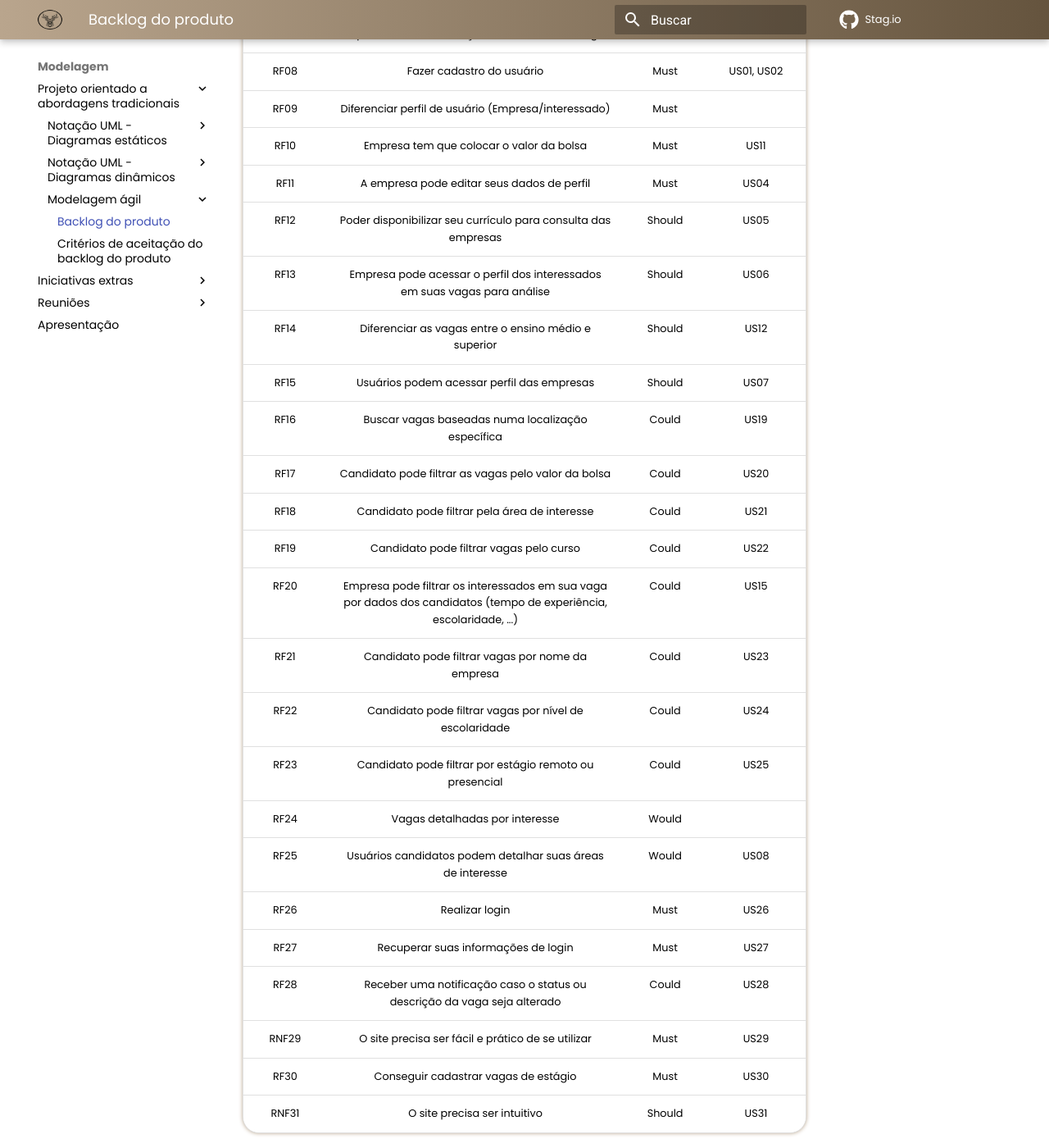
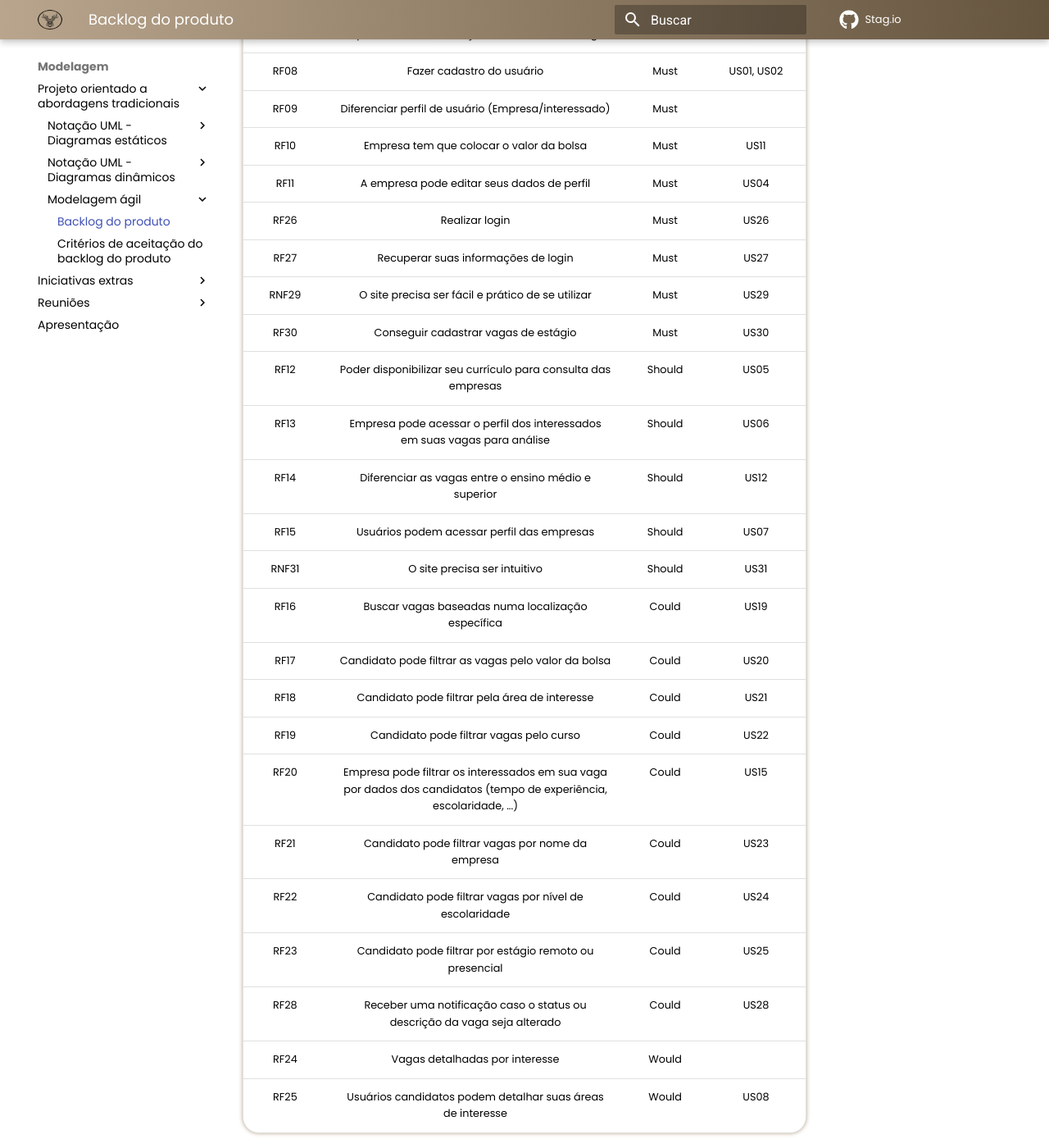
Before and after one commit to UnBArqDsw2021-2/2021.2_G3_stag.io, an MkDocs documentation site: the page built from docs/Modelagem/MA/backlog.md, in a window 1280 px wide and 1400 px high, scrolled down 1229 px. Shown: the whole window at 82% size. Built offline with MkDocs 1.6.1 and Material for MkDocs 9.7.7, drawn with Linux system fonts in a browser that asks for light colours; comment, search, counter and statistics services are not loaded; part of the change alters nothing that is shown; some of the changed text lies outside the part shown.

```diff
--- a/docs/Modelagem/MA/backlog.md
+++ b/docs/Modelagem/MA/backlog.md
@@ -34,10 +34,15 @@ O nosso backlog foi feito com as seguintes propriedades:
 | RF09 | Diferenciar perfil de usuário (Empresa/interessado) | Must |  |
 | RF10 | Empresa tem que colocar o valor da bolsa | Must | US11 |
 | RF11 | A empresa pode editar seus dados de perfil | Must | US04 |
+| RF26 | Realizar login | Must | US26 |
+| RF27 | Recuperar suas informações de login | Must | US27 |
+| RNF29 | O site precisa ser fácil e prático de se utilizar | Must | US29 |
+| RF30 | Conseguir cadastrar vagas de estágio | Must | US30 |
 | RF12 | Poder disponibilizar seu currículo para consulta das empresas | Should | US05 |
 | RF13 | Empresa pode acessar o perfil dos interessados em suas vagas para análise | Should | US06 |
 | RF14 | Diferenciar as vagas entre o ensino médio e superior | Should | US12 |
 | RF15 | Usuários podem acessar perfil das empresas | Should | US07 |
+| RNF31 | O site precisa ser intuitivo | Should | US31 |
 | RF16 | Buscar vagas baseadas numa localização específica | Could | US19 |
 | RF17 | Candidato pode filtrar as vagas pelo valor da bolsa | Could | US20 |
 | RF18 | Candidato pode filtrar pela área de interesse | Could | US21 |
@@ -46,14 +51,9 @@ O nosso backlog foi feito com as seguintes propriedades:
 | RF21 | Candidato pode filtrar vagas por nome da empresa | Could | US23 |
 | RF22 | Candidato pode filtrar vagas por nível de escolaridade | Could | US24 |
 | RF23 | Candidato pode filtrar por estágio remoto ou presencial | Could | US25 |
+| RF28 | Receber uma notificação caso o status ou descrição da vaga seja alterado | Could | US28 |
 | RF24 | Vagas detalhadas por interesse | Would |  |
 | RF25 | Usuários candidatos podem detalhar suas áreas de interesse | Would | US08 |
-| RF26 | Realizar login | Must | US26 |
-| RF27 | Recuperar suas informações de login | Must | US27 |
-| RF28 | Receber uma notificação caso o status ou descrição da vaga seja alterado | Could | US28 |
-| RNF29 | O site precisa ser fácil e prático de se utilizar | Must | US29 |
-| RF30 | Conseguir cadastrar vagas de estágio | Must | US30 |
-| RNF31 | O site precisa ser intuitivo | Should | US31 |
 
 
 <figcaption>Tabela 1 - Backlog</figcaption>
@@ -71,3 +71,4 @@ Versão | Data | Modificação | Autor(es) |
 | 1.1 | 01/02/2022 | Adição da tabela de backlog | Álvaro |
 | 1.2 | 02/02/2022 | Adição de requisitos | Álvaro |
 | 1.3 | 03/02/2022 | Revisões ortográficas | Álvaro |
+| 1.4 | 018/02/2022 | Reordenando prioridades | Ítalo V. |
```
